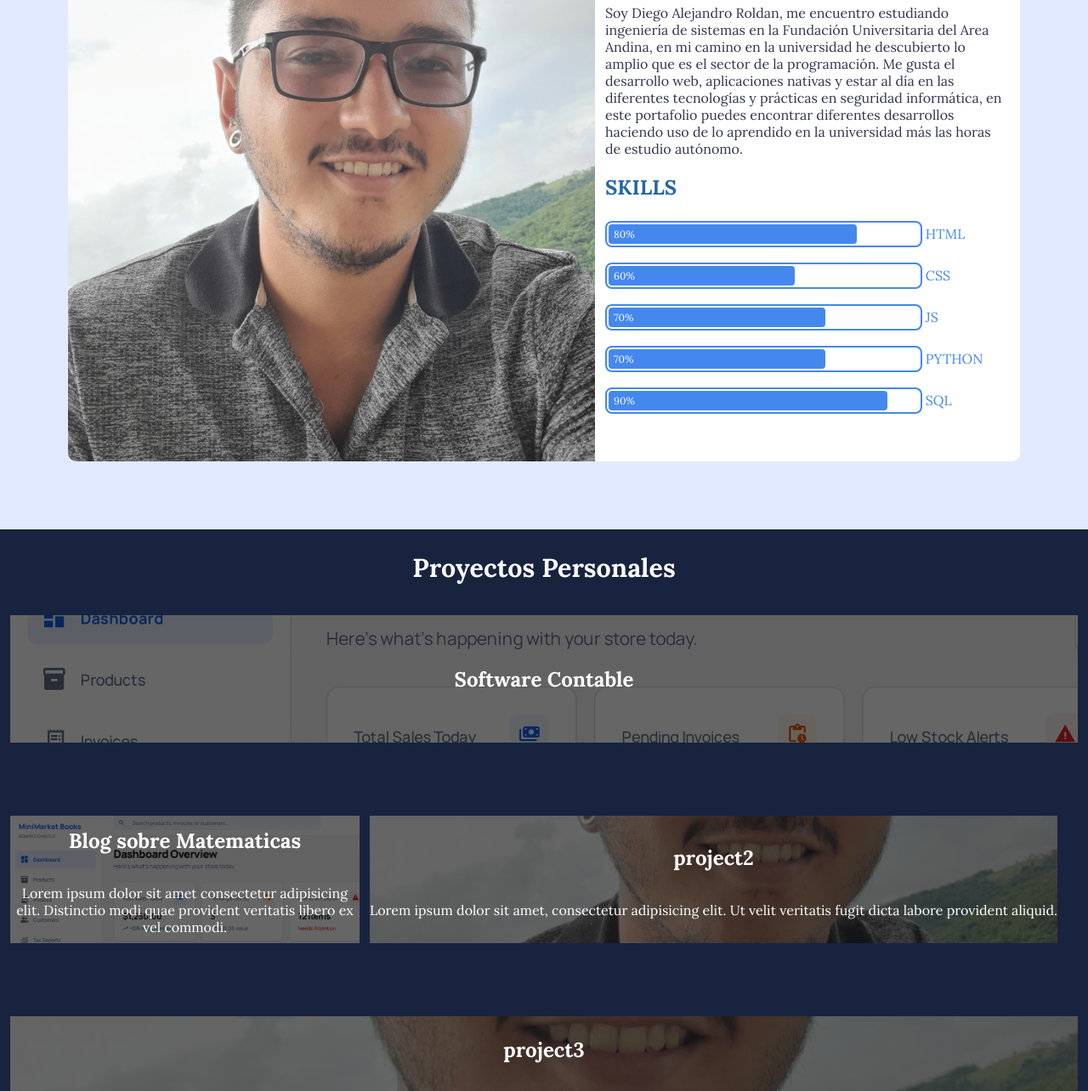
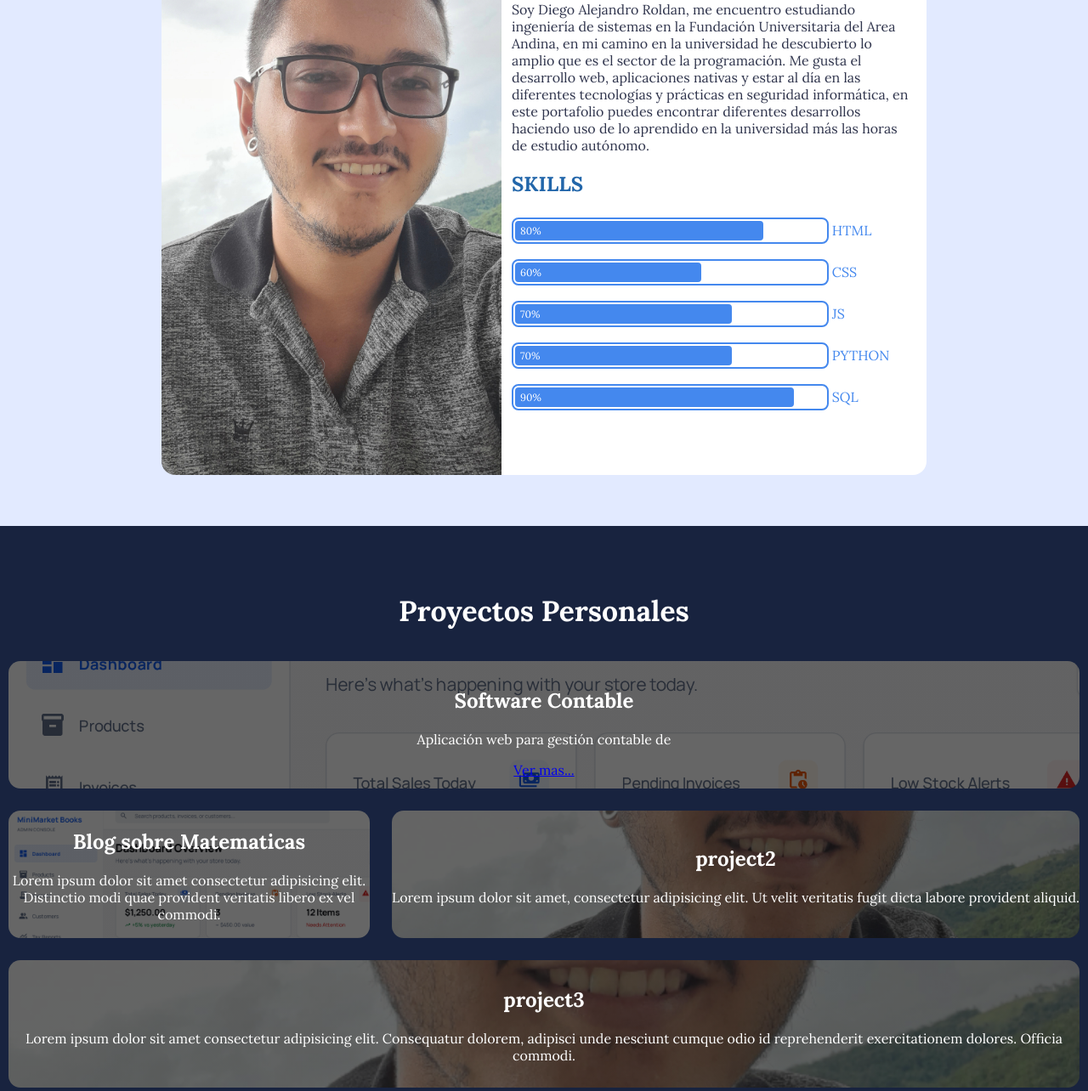
Before and after one commit to dieevRoldark/Proyecto-nano, a plain HTML site: page index.html in a window 1280 px wide. Shown: the part 262-1546 px from the top of the page at 85% size. Drawn offline with Linux system fonts and the light colour scheme.

Commit message:
Continuando en la mejora del CSS

```diff
--- a/index.html
+++ b/index.html
@@ -105,7 +105,7 @@
         <nav class="header__nav" id="menu">
             <ul class="header__nav-list">
                 <li class="header__nav-item"><a href="#inicio">Inicio</a></li>
-                <li class="header__nav-item"><a href="#portfolio">portfolio</a></li>
+                <li class="header__nav-item"><a href="#portfolio">Proyectos</a></li>
                 <li class="header__nav-item"><a href="#contacto">Contacto</a></li>
             </ul>
         </nav>
@@ -115,14 +115,9 @@
                 document.getElementById('open-menu').checked = false;
                 }
             );
+        </script>
+    </header>
 
-
-        </script>
-
-
-
-
-    </header>
     <main class="profile" id="inicio">
         <div class="profile__wrapper">
             <div class="profile__img-container">
@@ -131,7 +126,7 @@
             <div class="profile__data-container">
                 <div class="profile__data">
                     <div class="profile__description">
-                        <h1>Diego Alejandro Roldan Cano</h1>
+                        <h1>Diego Roldan</h1>
                         <p>
                             Soy Diego Alejandro Roldan, me encuentro estudiando ingeniería de sistemas en la Fundación Universitaria del Area Andina, en mi camino en la universidad he descubierto lo amplio que es el sector de la programación.
                             Me gusta el desarrollo web, aplicaciones nativas y estar al día en las diferentes tecnologías y prácticas en seguridad informática, en este portafolio puedes encontrar diferentes desarrollos haciendo uso de lo aprendido en la universidad más las horas de estudio autónomo.
@@ -187,6 +182,7 @@
         <div class="portfolio__project-container">
             <div class="portfolio__project portfolio--projects">
                 <h2 class="portfolio__project-name">Software Contable</h2>
+                <p>Aplicación web para gestión contable de </p><a href="#">Ver mas...</a>
             </div>
 
             <div class="portfolio__project portfolio--projects">
--- a/style.css
+++ b/style.css
@@ -14,10 +14,18 @@ body, div, ul, nav, header, footer, a, li, label {
     padding: 0;
 }
 
+:root {
+    --primary-color: #48e;
+    --secondary-color: #26a;
+    --backgraund-color: #a5bdba;
+}
+
+
+
 /* ------ HEADER SECTION ------ */
 
 .header {
-    background-color: #efe8e8;
+    background-color: var(--backgraund-color);
     display: flex;
     justify-content: space-between;
     align-items: center;
@@ -25,7 +33,7 @@ body, div, ul, nav, header, footer, a, li, label {
     z-index: 10;
     text-align: center;
     font-size: 20px;
-    color: #48e;
+    color: rgb(0, 0, 0);
 }
 
 .header__open-nav-button {
@@ -90,7 +98,7 @@ body, div, ul, nav, header, footer, a, li, label {
 @media screen and (min-width: 600px) {
 
     .header {
-        padding: 20px 0;
+        padding: 18px 0;
         animation: header-movement both;
         animation-timeline: scroll();
         position: sticky;
@@ -138,18 +146,16 @@ body, div, ul, nav, header, footer, a, li, label {
     justify-content: center;
     background-color: #fff;
     max-width: 1400px;
-
 }
 
 .profile__data-container {
     max-width: 500px;
     padding: 12px;
-    border-bottom-right-radius: 10px;
-    border-top-right-radius: 10px;
+    border-radius: 0 16px 16px 0;
 }
 
 .profile__img-container {
-    max-height: 600px;
+    max-height: 450px;
     overflow: hidden;
 }
 
@@ -218,12 +224,12 @@ h1 {
 @container profile (min-width: 600px) {
     .profile__wrapper {
         flex-direction: row;
-        padding: 20px;
+        padding: 60px;
         background-color: transparent;
-        height: 85vh;
+        min-height: 100vh;
         margin: auto;
-        margin: 60px 60px;
     }
+
     .profile__data-container {
         background-color: #fff;
         display: flex;
@@ -246,8 +252,8 @@ h1 {
 
     .profile__img-container {
         max-height: initial;
-        border-top-left-radius: 10px;
-        border-bottom-left-radius: 10px;
+        max-width: 400px;
+        border-radius: 16px 0 0 16px;
     }
 
     .profile__img {
@@ -265,7 +271,7 @@ h1 {
 .portfolio {
     background-color: #18233f;
     color: #fff;
-    min-height: 100vh;
+    min-height: 80vh;
     display: flex;
     flex-direction: column;
     text-align: center;
@@ -274,7 +280,7 @@ h1 {
 }
 
 .portfolio__title {
-    font-size: 1.9rem;
+    font-size: 1.6rem;
 }
 
 .portfolio__project-container {
@@ -283,25 +289,26 @@ h1 {
     max-width: 1300px;
     margin: auto;
     width: 100%;
-    gap: 12px;
-    padding: 12px;
-    min-height: 90vh;
+    gap: 6px;
+    min-height: 80vh;
 }
 
 .portfolio__project {
     background-image: linear-gradient(#0009,#0009), url("/imgs/diego.jpg");
     background-position: center;
     background-size: cover;
-    display: grid;
     place-content: center;
     height: 150px;
+    margin: 10px;
 }
+
 .portfolio--projects {
     background-image: linear-gradient(#0009,#0009), url("/imgs/project1.png");
     background-position: center;
     background-size: cover;
     height: 150px;
 }
+
 
 .portfolio__project:hover {
     opacity: 0.74;
@@ -311,16 +318,34 @@ h1 {
 /* ------ PROYECT QUERIES ------ */
 
 @container portfolio (min-width: 56.25rem) {
+
     .portfolio__project-container {
-        grid-template-columns: repeat(auto-fill, minmax,(400px,1fr));
+        min-height: 50vh;
+        grid-template-rows: repeat(3, 1fr);
+        grid-template-columns: 1fr;
+
+    }
+
+    .portfolio__project {
+        border-radius: 14px;
     }
 
     .portfolio__project:first-child{
-        grid-column: span 4;
+        grid-column: span 2;
+    }
+
+    .portfolio__project:nth-child(3){
+        grid-column: span 1;
     }
 
     .portfolio__project:nth-child(4){
-        grid-column: span 4;
+        grid-column: span 2;
+
+    }
+
+    .portfolio__title {
+        padding: 50px 0px 0px 0px;
+        font-size: 2.1rem;
     }
 }
 
@@ -329,13 +354,13 @@ h1 {
 
 /* ------ CONTACT SECTION ------ */
 .form {
-    min-height: 60vh;
+    min-height: 70vh;
     display: flex;
     flex-direction: column;
     justify-content: center;
     align-items: center;
     padding: 30px 0;
-    container: form;
+    container: formu;
     container-type: inline-size;
 }
 
@@ -375,11 +400,17 @@ h1 {
 
 /* ------ CONTACT QUERIES ------ */
 
-@container form (min-width: 56.25rem) {
+@container formu (min-width: 56.25rem) {
+
+    .form {
+        min-height: 100vh;
+
+    }
+
     .form__form {
         grid-template-columns: 1fr 1fr;
         grid-template-areas:
-        "name lastname"
+        "name name"
         "email email"
         "message message"
         "button button";
@@ -388,6 +419,7 @@ h1 {
         padding: 30px;
         border-radius: 12px;
         box-shadow: 0px 0px 25px #0006;
+
     }
 
     .form__input-container:first-child {
```
